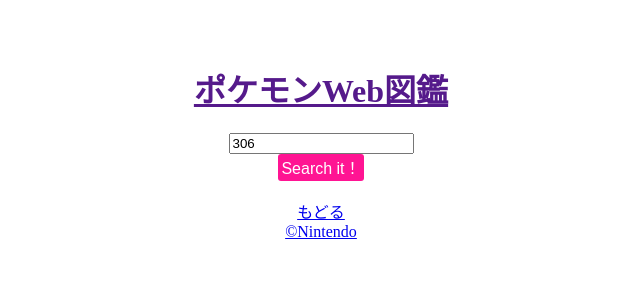
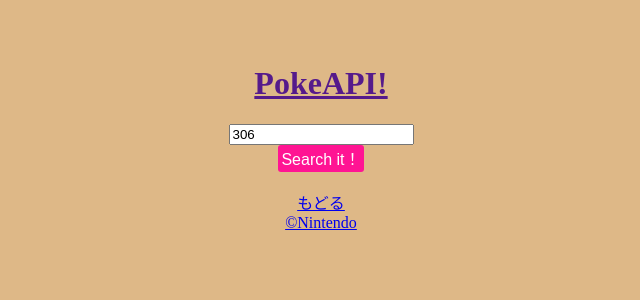
Before and after one commit to ogu10/web_test3, a PHP site: page /web_test3/test5/test6/index.php in a window 1280 px wide. Shown: the top 300 px of the page, without its empty margins (319-959 px from the left). Run offline with PHP 8.4, Linux system fonts and the light colour scheme.

Commit message:
save 20220509_15:24

```diff
--- a/test5/test6/index.php
+++ b/test5/test6/index.php
@@ -14,16 +14,17 @@
     <meta http-equiv="X-UA-Compatible" content="IE=edge">
     <meta name="viewport" content="width=device-width, initial-scale=1.0">
     <link rel="stylesheet" href="/web_test3/pages/test4/Mr_button.css">
+    <body id="background" style="background: burlywood" alt="objectfit"></body>
 <!--    <link rel="stylesheet" href="css/main.css">
     <link rel="stylesheet" href="css/pokemon-font.css">
     <script src="https://code.jquery.com/jquery-3.5.1.min.js"></script>-->
     <div align="center"><br><br>
-    <title>ポケモンWeb図鑑</title>
+    <title>PokeAPI</title>
 </head>
 
 <body>
 <header>
-    <h1><a href="">ポケモンWeb図鑑</a></h1>
+    <h1><a href="">PokeAPI!</a></h1>
 </header>
 
 <main>
```
